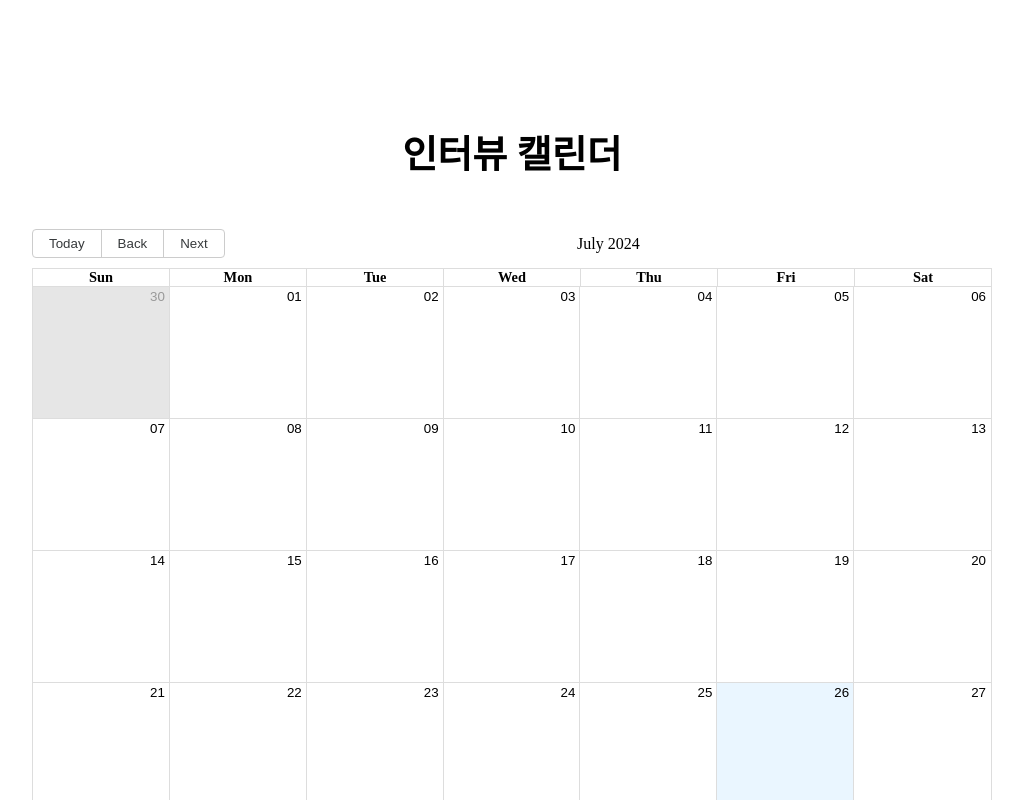
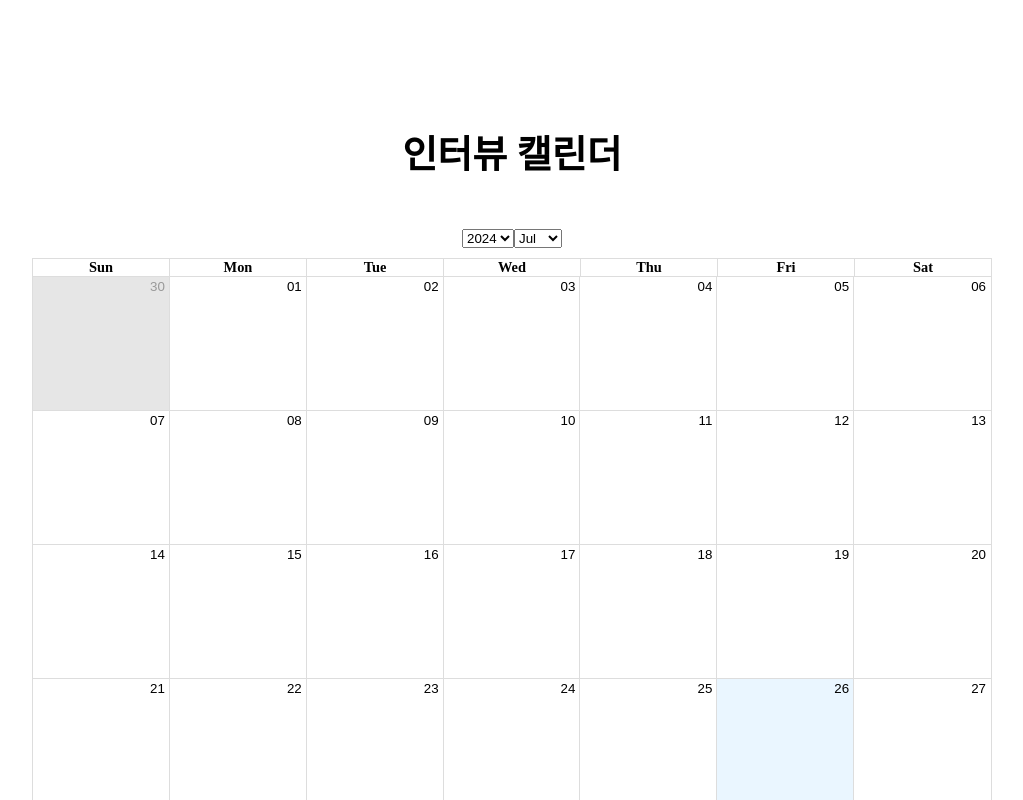
Before and after one commit to in-u-in/in-u-in_Frontend, a React (Vite) app: page /calendar in a window 1280 px wide. Shown: the top 800 px of the page, without its empty margins (128-1151 px from the left). Built offline with nearby package versions, Linux system fonts and the light colour scheme.

Commit message:
feat: 달력(년도,월) 선택 방식 변경

```diff
--- /dev/null
+++ b/src/Toolbar.jsx
@@ -0,0 +1,64 @@
+export default function Toolbar(toolbar) {
+  const { date } = toolbar;
+
+  const handleYearChange = (e) => {
+    const newDate = new Date(date);
+    newDate.setFullYear(e.target.value);
+    toolbar.onNavigate('DATE', newDate);
+  };
+
+  const renderYearOptions = () => {
+    const years = [];
+    const currentYear = new Date().getFullYear();
+    for (let year = currentYear - 5; year <= currentYear + 5; year++) {
+      years.push(
+        <option key={year} value={year}>
+          {year}
+        </option>
+      );
+    }
+    return years;
+  };
+
+  const handleMonthChange = (e) => {
+    const newDate = new Date(date);
+    newDate.setMonth(e.target.value);
+    toolbar.onNavigate('DATE', newDate);
+  };
+
+  const renderMonthOptions = () => {
+    const enMonths = [
+      'Jan',
+      'Feb',
+      'Mar',
+      'Apr',
+      'May',
+      'Jun',
+      'Jul',
+      'Aug',
+      'Sep',
+      'Oct',
+      'Nov',
+      'Dec',
+    ];
+    const months = [0, 1, 2, 3, 4, 5, 6, 7, 8, 9, 10, 11, 12];
+    return months.map((month) => (
+      <option key={month} value={month}>
+        {enMonths[month]}
+      </option>
+    ));
+  };
+
+  return (
+    <div className='rbc-toolbar'>
+      <span className='rbc-toolbar-label'>
+        <select onChange={handleYearChange} value={date.getFullYear()}>
+          {renderYearOptions()}
+        </select>
+        <select onChange={handleMonthChange} value={date.getMonth()}>
+          {renderMonthOptions()}
+        </select>
+      </span>
+    </div>
+  );
+}
--- a/src/calendar.jsx
+++ b/src/calendar.jsx
@@ -3,6 +3,7 @@ import { Calendar, DateLocalizer, momentLocalizer } from 'react-big-calendar';
 import moment from 'moment'; //시간관리 라이브러리
 import styles from '../src/styles/calendar.module.css';
 import 'react-big-calendar/lib/css/react-big-calendar.css';
+import Toolbar from './Toolbar';
 
 export default function CalendarPage() {
   const localizer = momentLocalizer(moment); //현재 시간
@@ -17,6 +18,7 @@ export default function CalendarPage() {
       calendarType: 0,
     },
   ]);
+
   const CalendarData = events?.map((data) => ({
     start: new Date(data.start),
     end: new Date(data.end),
@@ -38,6 +40,9 @@ export default function CalendarPage() {
           startAccessor='start'
           endAccessor='end'
           titleAccessor='title'
+          components={{
+            toolbar: Toolbar,
+          }}
         />
       </div>
     </div>
```
